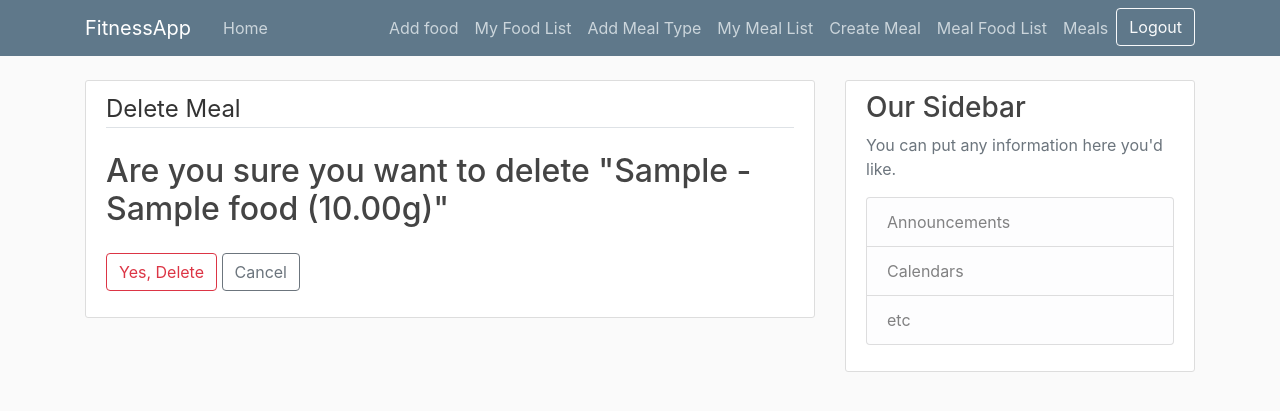
After one commit to GeorgiDN/Nutrients-tracker, a Django app: page /food/mealfood/1/delete/ in a window 1280 px wide. The commit adds this page. Shown: the top 411 px of the page. Run offline with Django 5.2, Linux system fonts and the light colour scheme; a user stored in the database is signed in; tables that the repository leaves empty hold one stand-in row (values such as "Sample post"); some libraries are stand-ins or nearby versions.

Commit message:
feat(food): add MealFoodDeleteView

```diff
--- a/fitnessApp/fitnessApp/food/urls.py
+++ b/fitnessApp/fitnessApp/food/urls.py
@@ -18,4 +18,5 @@ urlpatterns = [
     path('mealfood/<int:pk>/', views.MealFoodDetailView.as_view(), name='mealfood-detail'),
     path('mealfood-list/', views.MealFoodListView.as_view(), name='mealfood-list'),
     path('mealfood/<int:pk>/update/', views.MealFoodUpdateView.as_view(), name='mealfood-update'),
+    path('mealfood/<int:pk>/delete/', views.MealFoodDeleteView.as_view(), name='mealfood-delete'),
 ]
--- a/fitnessApp/fitnessApp/food/views.py
+++ b/fitnessApp/fitnessApp/food/views.py
@@ -251,3 +251,13 @@ class MealFoodUpdateView(LoginRequiredMixin, UserPassesTestMixin, SuccessMessage
     def get_success_url(self):
         meal_food_pk = self.object.pk
         return f"/food/mealfood-list/#mealfood-{meal_food_pk}"
+
+
+class MealFoodDeleteView(LoginRequiredMixin, UserPassesTestMixin, SuccessMessageMixin, DeleteView):
+    model = MealFood
+    success_url = reverse_lazy('mealfood-list')
+    success_message = "MealFood was successfully deleted."
+
+    def test_func(self):
+        meal_food = self.get_object()
+        return self.request.user == meal_food.meal.user.user
--- /dev/null
+++ b/fitnessApp/templates/food/mealfood_confirm_delete.html
@@ -0,0 +1,16 @@
+{% extends "home/base.html" %}
+{% block content %}
+    <div class="content-section">
+        <form method="post">
+            {% csrf_token %}
+            <fieldset class="form-group">
+                <legend class="border-bottom mb-4">Delete Meal</legend>
+                <h2>Are you sure you want to delete "{{ object }}"</h2>
+            </fieldset>
+            <div class="form-group">
+                <button class="btn btn-outline-danger" type="submit">Yes, Delete</button>
+                <a class="btn btn-outline-secondary" href="{% url 'mealfood-list' %}">Cancel</a>
+            </div>
+        </form>
+    </div>
+{% endblock %}
```
Also changed, not shown: fitnessApp/templates/food/mealfood_list.html (+6 -2 lines).
